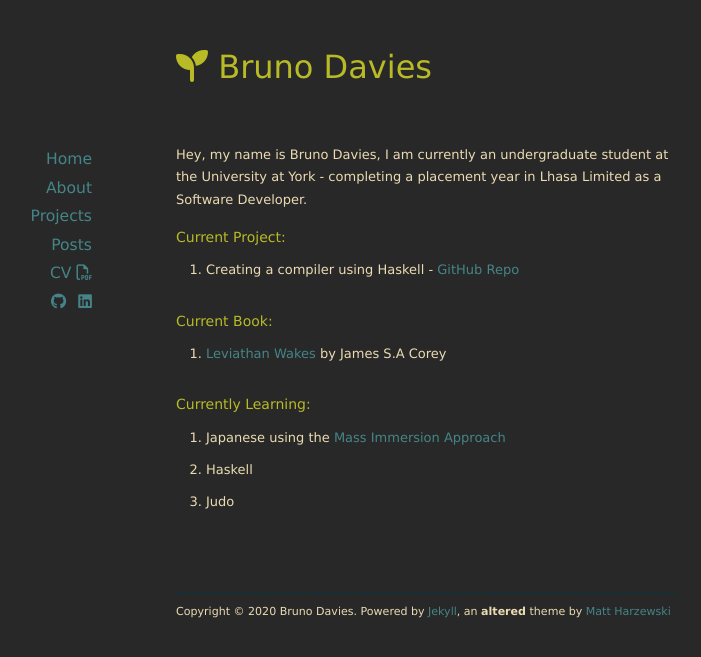
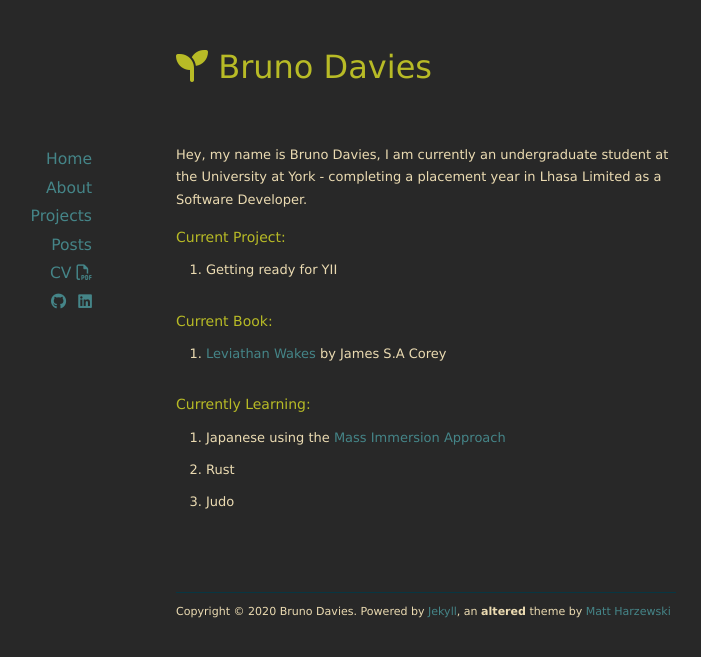
Before and after one commit to BrunoDavies/brunodavies.github.io, a Jekyll site: the page built from index.markdown, in a window 1280 px wide. Shown: the top 657 px of the page, without its empty margins (214-915 px from the left). Built offline with Jekyll 4.4.1, drawn with Linux system fonts in a browser that asks for light colours; nearby versions of some CDN libraries; the list of posts is cut into pages by our own code.

Commit message:
updated some of the commitments

```diff
--- a/index.markdown
+++ b/index.markdown
@@ -5,12 +5,12 @@ title: "Bruno Davies"
 Hey, my name is Bruno Davies, I am currently an undergraduate student at the University at York - completing a placement year in Lhasa Limited as a Software Developer.
 
 ### Current Project:
-* Creating a compiler using Haskell - [GitHub Repo](https://github.com/BrunoDavies/compilerWithHaskell)
+* Getting ready for YII
 
 ### Current Book:
 * [Leviathan Wakes](https://www.goodreads.com/book/show/11570641-leviathan-wakes) by James S.A Corey
 
 ### Currently Learning:
 * Japanese using the [Mass Immersion Approach](https://massimmersionapproach.com/)
-* Haskell
+* Rust
 * Judo
```
